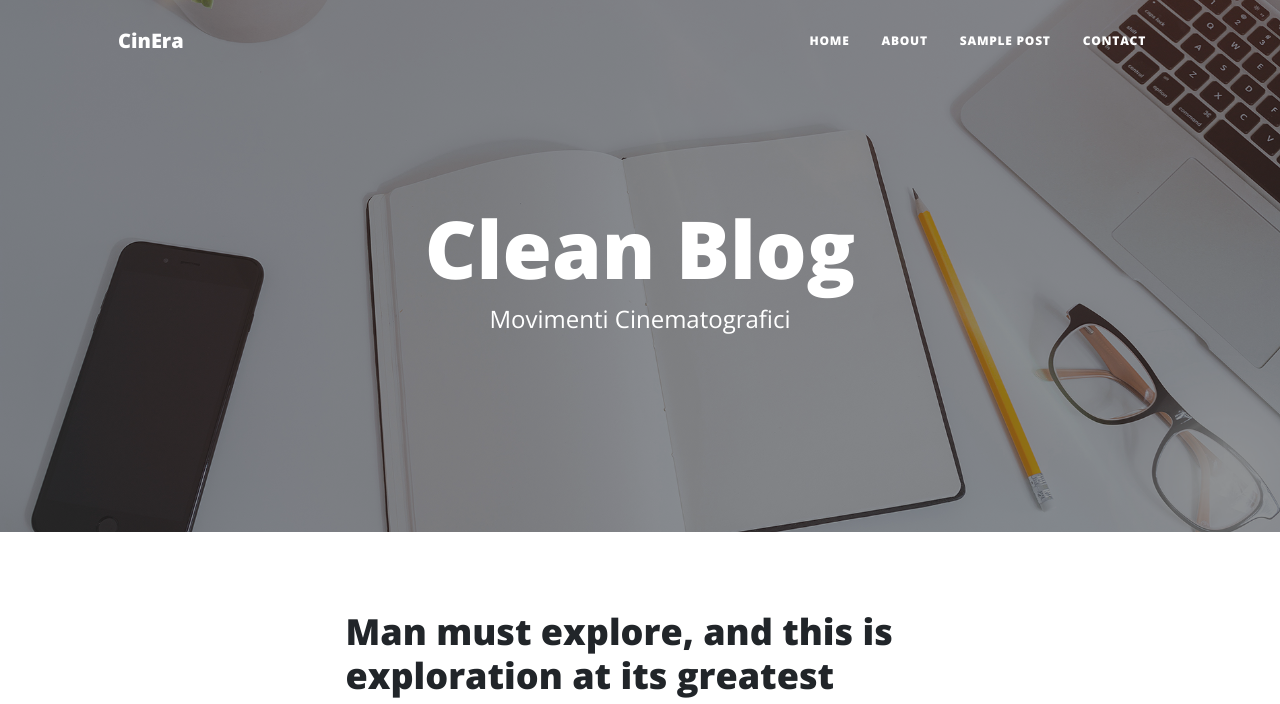
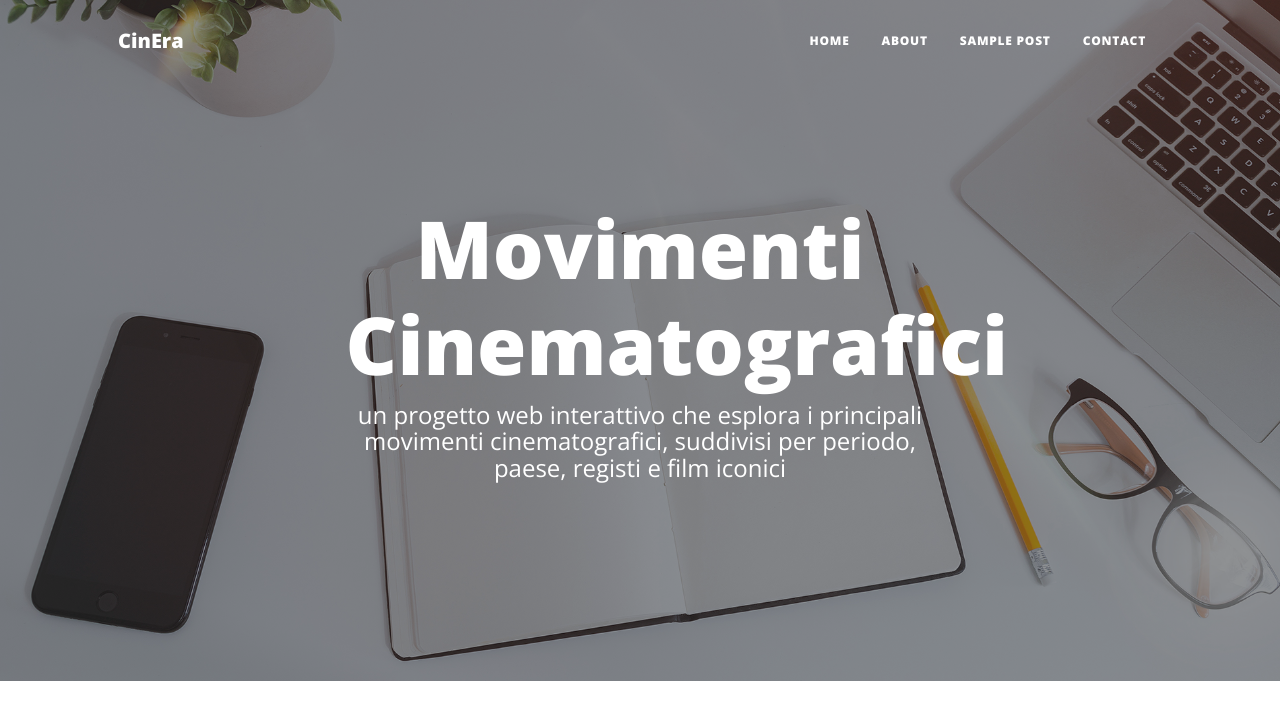
Before and after one commit to cinemanomad/CineEra, a plain HTML site: page index.html in a window 1280 px wide. Shown: the top 704 px of the page. Drawn offline with nearby package versions, Linux system fonts and the light colour scheme.

Commit message:
Update index.html

```diff
--- a/index.html
+++ b/index.html
@@ -40,8 +40,8 @@
                 <div class="row gx-4 gx-lg-5 justify-content-center">
                     <div class="col-md-10 col-lg-8 col-xl-7">
                         <div class="site-heading">
-                            <h1>Clean Blog</h1>
-                            <span class="subheading">Movimenti Cinematografici</span>
+                            <h1>Movimenti Cinematografici</h1>
+                            <span class="subheading"> un progetto web interattivo che esplora i principali movimenti cinematografici, suddivisi per periodo, paese, registi e film iconici</span>
                         </div>
                     </div>
                 </div>
```
